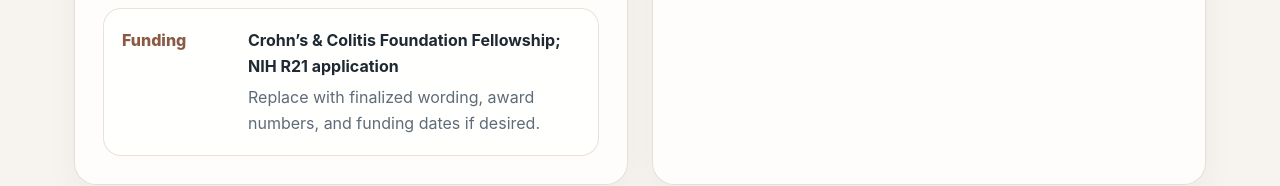
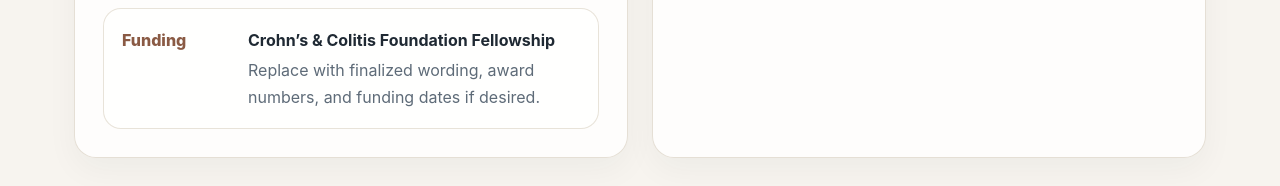
Before and after one commit to WenjingYang2024/wenmingcp.github.io, a plain HTML site: page people.html in a window 1280 px wide. Shown: the part 1312-1498 px from the top of the page. Drawn offline with Linux system fonts and the light colour scheme.

Commit message:
Update people.html

```diff
--- a/people.html
+++ b/people.html
@@ -62,7 +62,7 @@
             </div>
             <div class="timeline-item">
               <div class="timeline-date">Funding</div>
-              <div><strong>Crohn’s & Colitis Foundation Fellowship; NIH R21 application</strong><p>Replace with finalized wording, award numbers, and funding dates if desired.</p></div>
+              <div><strong>Crohn’s & Colitis Foundation Fellowship</strong><p>Replace with finalized wording, award numbers, and funding dates if desired.</p></div>
             </div>
           </div>
         </article>
```
